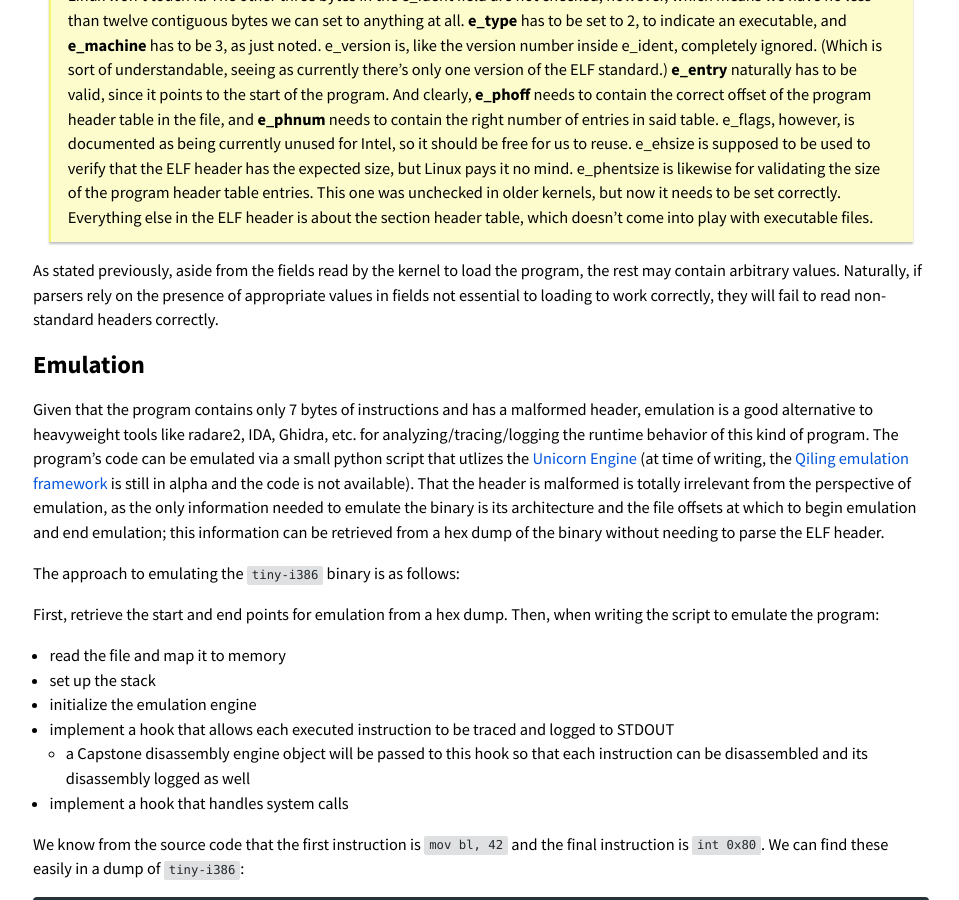
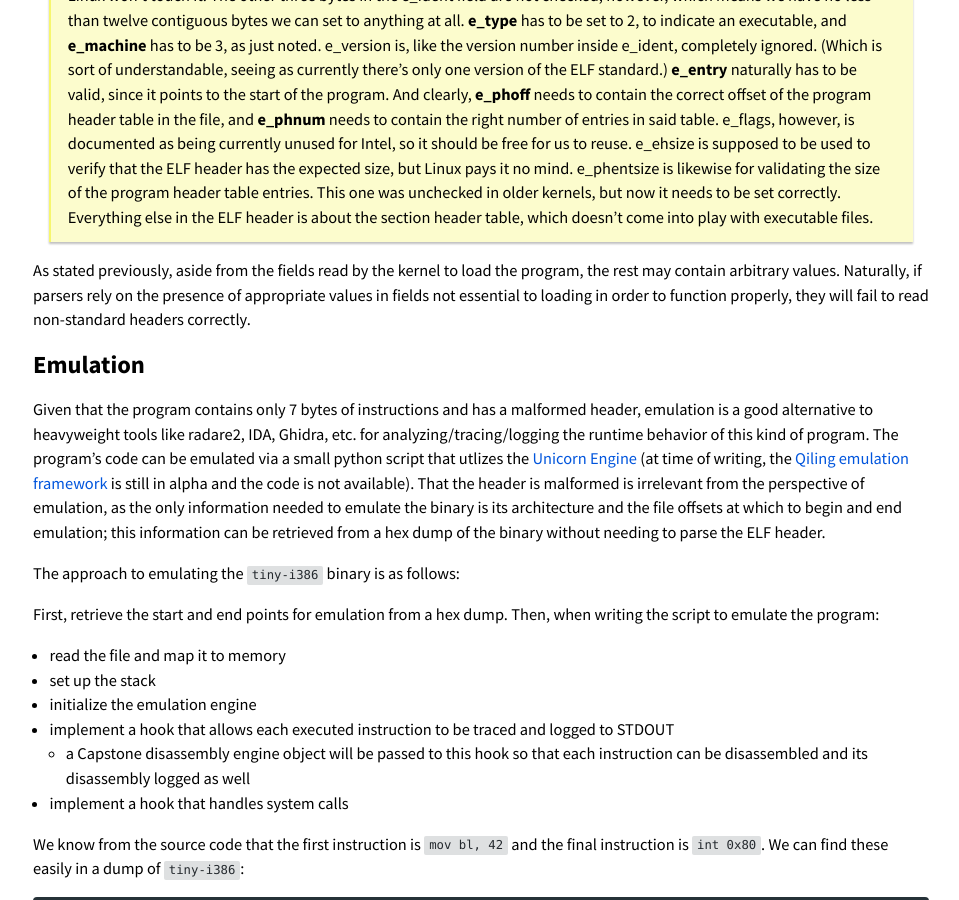
Before and after one commit to BinaryResearch/BinaryResearch.github.io, a Jekyll site: the page built from _posts/2019-09-17-Analyzing-ELF-Binaries-with-Malformed-Headers-Part-1-Emulating-Tiny-Programs.md, in a window 1280 px wide and 900 px high, scrolled down 4867 px. Shown: the whole window, without its empty margins (159-1118 px from the left). Built offline with Jekyll 4.4.1, drawn with Linux system fonts in a browser that asks for light colours.

Commit message:
fixed grammar

```diff
--- a/_posts/2019-09-17-Analyzing-ELF-Binaries-with-Malformed-Headers-Part-1-Emulating-Tiny-Programs.md
+++ b/_posts/2019-09-17-Analyzing-ELF-Binaries-with-Malformed-Headers-Part-1-Emulating-Tiny-Programs.md
@@ -213,15 +213,15 @@ Summary from "A Whirlwind Tutorial on Creating Really Teensy ELF Executables for
    correctly. Everything else in the ELF header is about the section header table, which doesn't come into play with executable files.
 
 As stated previously, aside from the fields read by the kernel to load the program, the rest may contain arbitrary values. Naturally, if parsers rely on
-the presence of appropriate values in fields not essential to loading to work correctly, they will fail to read non-standard headers correctly.
+the presence of appropriate values in fields not essential to loading in order to function properly, they will fail to read non-standard headers correctly.
 
 ### Emulation
 
 Given that the program contains only 7 bytes of instructions and has a malformed header, emulation is a good alternative to heavyweight tools like radare2, IDA,
 Ghidra, etc. for analyzing/tracing/logging the runtime behavior of this kind of program. The program's code can be emulated via a small python script that utlizes
 the [Unicorn Engine](http://www.unicorn-engine.org/) (at time of writing, the [Qiling emulation framework](https://github.com/qilingframework/qiling) is still in
-alpha and the code is not available). That the header is malformed is totally irrelevant from the perspective of emulation, as the only information needed to emulate
-the binary is its architecture and the file offsets at which to begin emulation and end emulation; this information can be retrieved from a hex dump of the binary
+alpha and the code is not available). That the header is malformed is irrelevant from the perspective of emulation, as the only information needed to emulate
+the binary is its architecture and the file offsets at which to begin and end emulation; this information can be retrieved from a hex dump of the binary
 without needing to parse the ELF header.
 
 The approach to emulating the `tiny-i386` binary is as follows:
```
